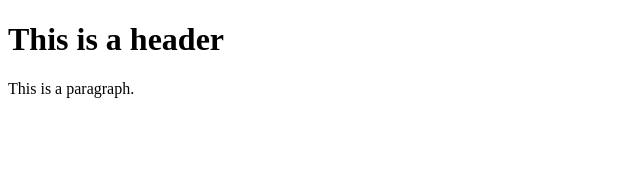
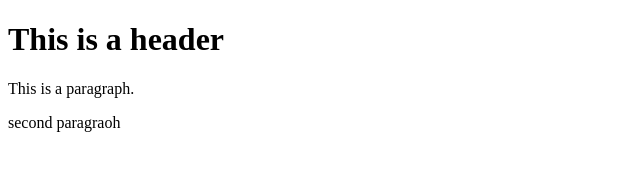
Before and after one commit to steezycheezy/git-test, a plain HTML site: page index.html in a window 1280 px wide. Shown: the whole page, without its empty margins (0-640 px from the left). Drawn offline with Linux system fonts and the light colour scheme.

Commit message:
Third Commit

```diff
--- a/index.html
+++ b/index.html
@@ -3,6 +3,7 @@
     <body>
         <h1> This is a header </h1>
         <p> This is a paragraph.</p>
+        <p> second paragraoh</p>
 
 
     </body>
```
